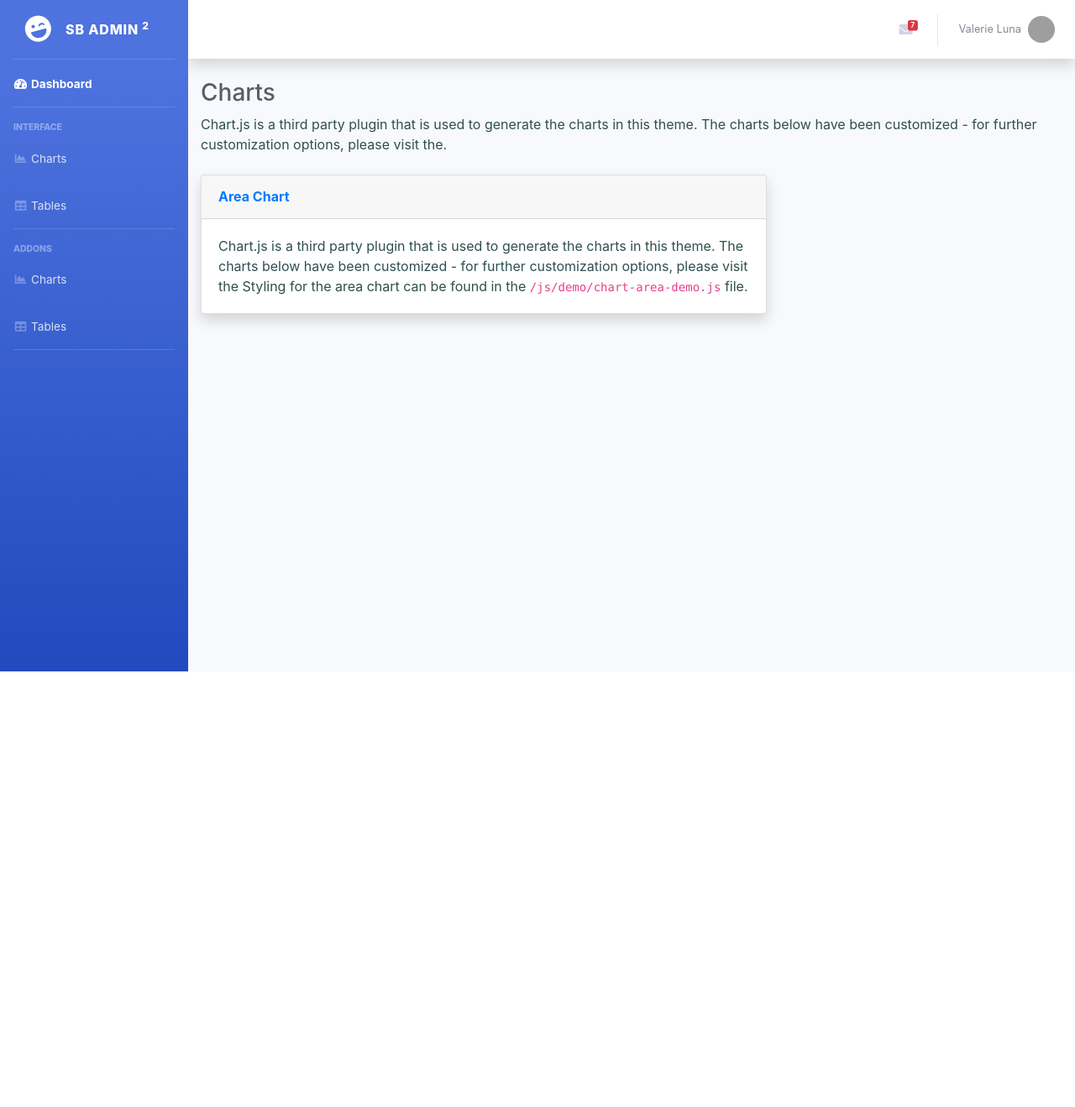
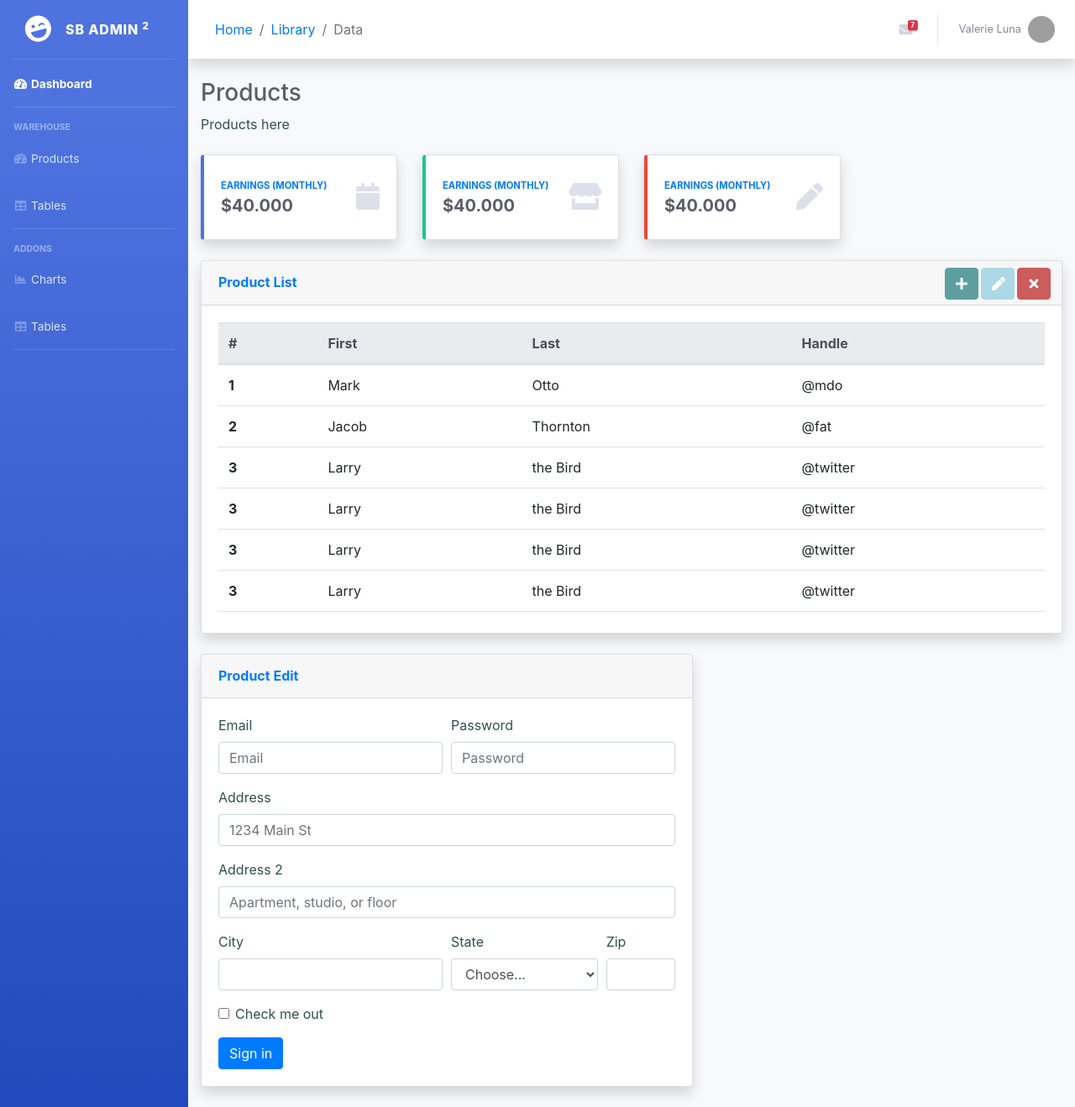
Before and after one commit to delprzemo/react-admin-template, a React (Create React App) app: page /products in a window 1280 px wide. Shown: the whole page at 84% size. Before the commit the page ends 800 px from the top, so only its background shows below. Built offline with nearby package versions, Linux system fonts and the light colour scheme; grey boxes are pictures that could not be loaded.

Commit message:
- Product area - Card component

```diff
--- a/package.json
+++ b/package.json
@@ -7,6 +7,7 @@
     "@types/node": "12.7.12",
     "@types/react": "16.9.5",
     "@types/react-dom": "16.9.1",
+    "@types/react-router-dom": "^5.1.0",
     "axios": "^0.19.0",
     "bootstrap": "^4.3.1",
     "react": "^16.10.2",
--- a/src/App.tsx
+++ b/src/App.tsx
@@ -4,19 +4,26 @@ import "./styles/sb-admin-2.min.css";
 import LeftMenu from "./components/LeftMenu";
 import TopMenu from "./components/topMenu/TopMenu";
 import Home from "./components/Home";
+import Products from "./components/products/Products";
+import { BrowserRouter as Router, Switch, Route } from "react-router-dom";
 
 const App: React.FC = () => {
   return (
     <div className="App" id="wrapper">
+      <Router>
         <LeftMenu />
         <div id="content-wrapper" className="d-flex flex-column">
           <div id="content">
             <TopMenu />
             <div className="container-fluid">
-            <Home/>
+              <Switch>
+                <Route path="/products"><Products /></Route>
+                <Route path="/"><Home /></Route>
+              </Switch>
             </div>
           </div>
         </div>
+      </Router>
     </div>
   );
 };
--- /dev/null
+++ b/src/common/elements/card.tsx
@@ -0,0 +1,30 @@
+import React, { PropsWithChildren, ReactElement } from "react";
+
+function Card(props: PropsWithChildren<ICardProperties>): ReactElement {
+    return (
+        <div className="col-xl-3 col-md-6 mb-4">
+            <div className={`card border-left-${props.class} shadow h-100 py-2`}>
+                <div className="card-body">
+                    <div className="row no-gutters align-items-center">
+                        <div className="col mr-2">
+                            <div className="text-xs font-weight-bold text-primary text-uppercase mb-1">{props.title}</div>
+                            <div className="h5 mb-0 font-weight-bold text-gray-800">{props.text}</div>
+                        </div>
+                        <div className="col-auto">
+                            <i className={`fas fa-${props.icon} fa-2x text-gray-300`}></i>
+                        </div>
+                    </div>
+                </div>
+            </div>
+        </div>
+    );
+}
+
+interface ICardProperties {
+    text: string;
+    title: string;
+    icon: string;
+    class: string;
+}
+
+export default Card;
--- a/src/components/LeftMenu.tsx
+++ b/src/components/LeftMenu.tsx
@@ -1,4 +1,5 @@
 import React from "react";
+import { Link } from "react-router-dom";
 
 const LeftMenu: React.FC = () => {
     return (
@@ -14,20 +15,23 @@ const LeftMenu: React.FC = () => {
             <hr className="sidebar-divider my-0" />
 
             <li className="nav-item active">
-                <a className="nav-link" href="index.html">
+
+                <Link className="nav-link" to="Home">
                     <i className="fas fa-fw fa-tachometer-alt"></i>
-                    <span>Dashboard</span></a>
+                    <span>Dashboard</span>
+                </Link>
             </li>
 
             <hr className="sidebar-divider" />
             <div className="sidebar-heading">
-                Interface
+                Warehouse
             </div>
 
             <li className="nav-item">
-                <a className="nav-link" href="charts.html">
-                    <i className="fas fa-fw fa-chart-area"></i>
-                    <span>Charts</span></a>
+                <Link className="nav-link" to="products">
+                    <i className="fas fa-fw fa-tachometer-alt"></i>
+                    <span>Products</span>
+                </Link>
             </li>
 
             <li className="nav-item">
--- /dev/null
+++ b/src/components/products/Products.css
@@ -0,0 +1,26 @@
+.header-buttons {
+    position: absolute;
+    right: 10px;
+    top: 8px;
+}
+
+.btn-green {
+    background-color: cadetblue !important;
+    border-color: cadetblue !important;
+    margin-right: 3px;
+    width: 40px;
+}
+
+.btn-blue {
+    background-color: lightblue !important;
+    border-color: lightblue !important;
+    margin-right: 3px;
+    width: 40px;
+}
+
+.btn-red {
+    background-color: indianred !important;
+    border-color: indianred !important;
+    margin-right: 3px;
+    width: 40px;
+}
--- /dev/null
+++ b/src/components/products/Products.tsx
@@ -0,0 +1,47 @@
+import React, { Fragment } from "react";
+import ProductList from "./ProductsList";
+import ProductForm from "./ProductsForm";
+import Card from "../../common/elements/card";
+import "./Products.css";
+
+const Products: React.FC = () => {
+  return (
+    <Fragment>
+      <h1 className="h3 mb-2 text-gray-800">Products</h1>
+      <p className="mb-4">Products here</p>
+
+      <div className="row">
+        <Card title="EARNINGS (MONTHLY)" text="$40.000" icon="calendar" class="primary"/>
+        <Card title="EARNINGS (MONTHLY)" text="$40.000" icon="store" class="success"/>
+        <Card title="EARNINGS (MONTHLY)" text="$40.000" icon="pen" class="danger"/>
+      </div>
+
+      <div className="row">
+        <div className="col-xl-12 col-lg-12">
+          <div className="card shadow mb-4">
+            <div className="card-header py-3">
+              <h6 className="m-0 font-weight-bold text-primary">Product List</h6>
+              <div className="header-buttons">
+                <button className="btn btn-success btn-green">
+                  <i className="fas fa fa-plus"></i>
+                </button>
+                <button className="btn btn-success btn-blue">
+                  <i className="fas fa fa-pen"></i>
+                </button>
+                <button className="btn btn-success btn-red">
+                  <i className="fas fa fa-times"></i>
+                </button>
+              </div>
+            </div>
+            <div className="card-body">
+              <ProductList />
+            </div>
+          </div>
+        </div>
+        <ProductForm />
+      </div>
+    </Fragment >
+  );
+};
+
+export default Products;
--- /dev/null
+++ b/src/components/products/ProductsForm.tsx
@@ -0,0 +1,63 @@
+import React from "react";
+
+const ProductForm: React.FC = () => {
+  return (
+    <div className="col-xl-7 col-lg-7">
+      <div className="card shadow mb-4">
+        <div className="card-header py-3">
+          <h6 className="m-0 font-weight-bold text-primary">Product Edit</h6>
+        </div>
+        <div className="card-body">
+          <form>
+            <div className="form-row">
+              <div className="form-group col-md-6">
+                <label htmlFor="inputEmail4">Email</label>
+                <input type="email" className="form-control" id="inputEmail4" placeholder="Email" />
+              </div>
+              <div className="form-group col-md-6">
+                <label htmlFor="inputPassword4">Password</label>
+                <input type="password" className="form-control" id="inputPassword4" placeholder="Password" />
+              </div>
+            </div>
+            <div className="form-group">
+              <label htmlFor="inputAddress">Address</label>
+              <input type="text" className="form-control" id="inputAddress" placeholder="1234 Main St" />
+            </div>
+            <div className="form-group">
+              <label htmlFor="inputAddress2">Address 2</label>
+              <input type="text" className="form-control" id="inputAddress2" placeholder="Apartment, studio, or floor" />
+            </div>
+            <div className="form-row">
+              <div className="form-group col-md-6">
+                <label htmlFor="inputCity">City</label>
+                <input type="text" className="form-control" id="inputCity" />
+              </div>
+              <div className="form-group col-md-4">
+                <label htmlFor="inputState">State</label>
+                <select id="inputState" className="form-control">
+                  <option>Choose...</option>
+                  <option>...</option>
+                </select>
+              </div>
+              <div className="form-group col-md-2">
+                <label htmlFor="inputZip">Zip</label>
+                <input type="text" className="form-control" id="inputZip" />
+              </div>
+            </div>
+            <div className="form-group">
+              <div className="form-check">
+                <input className="form-check-input" type="checkbox" id="gridCheck" />
+                <label className="form-check-label" htmlFor="gridCheck">
+                  Check me out
+                </label>
+              </div>
+            </div>
+            <button type="submit" className="btn btn-primary">Sign in</button>
+          </form>
+        </div>
+      </div>
+    </div>
+  );
+};
+
+export default ProductForm;
--- /dev/null
+++ b/src/components/products/ProductsList.tsx
@@ -0,0 +1,90 @@
+import React from "react";
+
+const ProductList: React.FC = () => {
+  return (
+
+    <div className="table-responsive portlet">
+      <table className="table">
+        <thead className="thead-light">
+          <tr>
+            <th scope="col">#</th>
+            <th scope="col">First</th>
+            <th scope="col">Last</th>
+            <th scope="col">Handle</th>
+          </tr>
+        </thead>
+        <tbody>
+          <tr>
+            <th scope="row">1</th>
+            <td>Mark</td>
+            <td>Otto</td>
+            <td>@mdo</td>
+          </tr>
+          <tr>
+            <th scope="row">2</th>
+            <td>Jacob</td>
+            <td>Thornton</td>
+            <td>@fat</td>
+          </tr>
+          <tr>
+            <th scope="row">3</th>
+            <td>Larry</td>
+            <td>the Bird</td>
+            <td>@twitter</td>
+          </tr>
+          <tr>
+            <th scope="row">3</th>
+            <td>Larry</td>
+            <td>the Bird</td>
+            <td>@twitter</td>
+          </tr>
+          <tr>
+            <th scope="row">3</th>
+            <td>Larry</td>
+            <td>the Bird</td>
+            <td>@twitter</td>
+          </tr>
+          <tr>
+            <th scope="row">3</th>
+            <td>Larry</td>
+            <td>the Bird</td>
+            <td>@twitter</td>
+          </tr>
+          <tr>
+            <th scope="row">3</th>
+            <td>Larry</td>
+            <td>the Bird</td>
+            <td>@twitter</td>
+          </tr>
+          <tr>
+            <th scope="row">3</th>
+            <td>Larry</td>
+            <td>the Bird</td>
+            <td>@twitter</td>
+          </tr>
+          <tr>
+            <th scope="row">3</th>
+            <td>Larry</td>
+            <td>the Bird</td>
+            <td>@twitter</td>
+          </tr>
+          <tr>
+            <th scope="row">3</th>
+            <td>Larry</td>
+            <td>the Bird</td>
+            <td>@twitter</td>
+          </tr>
+          <tr>
+            <th scope="row">3</th>
+            <td>Larry</td>
+            <td>the Bird</td>
+            <td>@twitter</td>
+          </tr>
+        </tbody>
+      </table>
+    </div>
+
+  );
+};
+
+export default ProductList;
--- /dev/null
+++ b/src/components/topMenu/TopMenu.css
@@ -0,0 +1,8 @@
+.white-breadcrumb {
+    background-color: white !important;
+    margin-top: 15px !important;
+}
+
+.portlet {
+    max-height: 350px;
+}
--- a/src/components/topMenu/TopMenu.tsx
+++ b/src/components/topMenu/TopMenu.tsx
@@ -1,19 +1,22 @@
 import React from "react";
 import TopMenuAccount from "./TopMenuAccount";
 import TopMenuInbox from "./TopMenuInbox";
+import "./TopMenu.css";
 
 const TopMenu: React.FC = () => {
   return (
     <nav className="navbar navbar-expand navbar-light bg-white topbar mb-4 static-top shadow">
 
-        <button id="sidebarToggleTop" className="btn btn-link d-md-none rounded-circle mr-3">
-          <i className="fa fa-bars"></i>
-        </button>
+        <ol className="breadcrumb white-breadcrumb">
+          <li className="breadcrumb-item"><a href="#">Home</a></li>
+          <li className="breadcrumb-item"><a href="#">Library</a></li>
+          <li className="breadcrumb-item active" aria-current="page">Data</li>
+        </ol>
 
       <ul className="navbar-nav ml-auto">
-          <TopMenuInbox/>
+        <TopMenuInbox />
         <div className="topbar-divider d-none d-sm-block"></div>
-          <TopMenuAccount/>
+        <TopMenuAccount />
       </ul>
     </nav>
   );
```
Also changed, not shown: 1 other file (tests, documents, lock files or other folders). Lines whose indentation alone changed are shown as unchanged.
